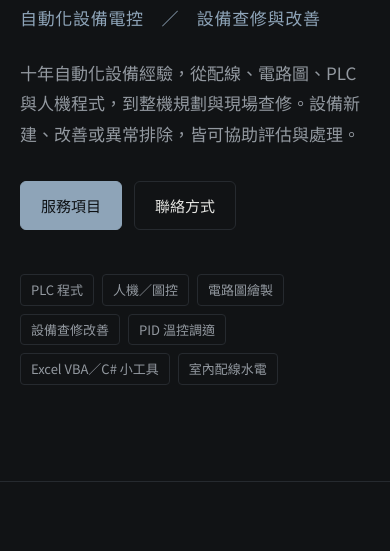
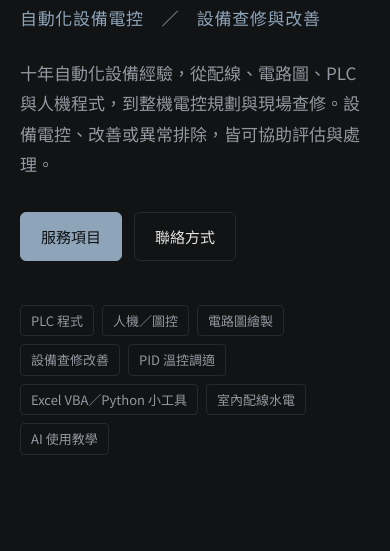
Before and after one commit to rayne-lrw/resume, a plain HTML site: page index.html in a window 390 px wide. Shown: the part 243-794 px from the top of the page. Drawn offline with Linux system fonts and the light colour scheme.

Commit message:
依回饋調整服務內容、移除實績、新增 AI 使用教學與回到最上按鈕
Co-Authored-By: Claude Opus 5.5 <noreply@anthropic.com>
Claude-Session: https://claude.ai/code/session_015hGFibcDYM9iiqdHF2fBiR

```diff
--- a/index.html
+++ b/index.html
@@ -86,6 +86,9 @@
   .card p { margin: 0 0 12px; color: var(--muted); font-size: 15px; }
   .card ul { margin: 0; padding-left: 1.1em; font-size: 15px; }
   .card ul li::marker { color: var(--muted); }
+  .card.wide { grid-column: 1 / -1; }
+  .card.wide ul { columns: 2; column-gap: 32px; }
+  @media (max-width: 640px) { .card.wide ul { columns: 1; } }
   .card .price { margin-top: 16px; padding-top: 12px; border-top: 1px solid var(--line); font-size: 13px; color: var(--muted); }
 
   /* 關於我 */
@@ -98,10 +101,6 @@
   .facts b { display: block; font-size: 17px; font-weight: 700; }
   .facts span { font-size: 13px; color: var(--muted); }
 
-  /* 實績 */
-  .work .thumb { aspect-ratio: 16/9; border-radius: 4px; margin: 0 0 18px; overflow: hidden; background: var(--accent-soft); }
-  .work .thumb img { width: 100%; height: 100%; object-fit: cover; filter: saturate(.8); }
-  .work .meta { font-size: 12px; color: var(--accent); letter-spacing: .1em; margin-bottom: 4px; }
 
   /* 流程 */
   .steps { counter-reset: s; display: grid; gap: 16px; grid-template-columns: repeat(auto-fit, minmax(200px, 1fr)); }
@@ -134,9 +133,21 @@
   .timeline b { display: block; font-weight: 500; }
   .timeline span { color: var(--muted); }
   @media (max-width: 520px) { .timeline li { grid-template-columns: 1fr; gap: 0; } }
+
+  /* 回到最上 */
+  .to-top {
+    position: fixed; right: 20px; bottom: 20px; z-index: 20;
+    width: 44px; height: 44px; border-radius: var(--radius);
+    display: grid; place-items: center;
+    background: var(--surface); color: var(--text); border: 1px solid var(--line);
+    opacity: 0; pointer-events: none; transform: translateY(8px);
+    transition: opacity .2s, transform .2s, border-color .2s;
+  }
+  .to-top.show { opacity: 1; pointer-events: auto; transform: none; }
+  .to-top:hover { border-color: var(--accent); }
 </style>
 </head>
-<body>
+<body id="top">
 
 <!--
   ============================================================
@@ -153,7 +164,6 @@
     <a class="brand" href="#top">羅睿文</a>
     <ul>
       <li><a href="#services">服務項目</a></li>
-      <li><a href="#work">實績案例</a></li>
       <li><a href="#skills">技術能力</a></li>
       <li><a href="#about">關於我</a></li>
     </ul>
@@ -161,15 +171,15 @@
   </div>
 </nav>
 
-<main id="top">
+<main>
 
   <!-- ===== 首屏 ===== -->
   <header class="hero">
     <div class="wrap">
-      <div class="eyebrow">彰化埔心　·　中部地區　·　可遠端</div>
+      <div class="eyebrow">中部地區</div>
       <h1>羅睿文</h1>
       <p class="role">自動化設備電控　／　設備查修與改善</p>
-      <p class="lead">十年自動化設備經驗，從配線、電路圖、PLC 與人機程式，到整機規劃與現場查修。設備新建、改善或異常排除，皆可協助評估與處理。</p>
+      <p class="lead">十年自動化設備經驗，從配線、電路圖、PLC 與人機程式，到整機電控規劃與現場查修。設備電控、改善或異常排除，皆可協助評估與處理。</p>
       <div class="actions">
         <a class="btn primary" href="#services">服務項目</a>
         <a class="btn" href="#contact">聯絡方式</a>
@@ -180,8 +190,9 @@
         <li>電路圖繪製</li>
         <li>設備查修改善</li>
         <li>PID 溫控調適</li>
-        <li>Excel VBA／C# 小工具</li>
+        <li>Excel VBA／Python 小工具</li>
         <li>室內配線水電</li>
+        <li>AI 使用教學</li>
       </ul>
     </div>
   </header>
@@ -197,14 +208,14 @@
       <div class="grid">
         <div class="card">
           <h3>自動化設備電控</h3>
-          <p>新設備從無到有，或舊設備要升級自動化。</p>
+          <p>新設備的電控規劃，或舊設備要升級自動化。</p>
           <ul>
             <li>PLC 程式撰寫（LD／ST／SFC）</li>
             <li>人機介面、電腦圖控畫面規劃</li>
             <li>伺服、變頻器、感測器整合</li>
             <li>整機電控規劃與試機上線</li>
           </ul>
-          <div class="price">台達、三菱、基恩斯、AB、Codesys</div>
+          <div class="price">台達、三菱、基恩斯、AB</div>
         </div>
         <div class="card">
           <h3>設備查修與改善</h3>
@@ -221,7 +232,7 @@
           <h3>電路圖繪製＆BOM</h3>
           <p>沒有圖面、圖面跟現場對不起來，或新案需要出圖。</p>
           <ul>
-            <li>AutoCAD／Visio 電路圖繪製</li>
+            <li>AutoCAD 電路圖繪製</li>
             <li>現場配線反推補圖</li>
             <li>材料 BOM 表開立</li>
             <li>配電盤、電氣箱配線規劃</li>
@@ -233,7 +244,7 @@
           <p>重複的手工作業，交給程式自動處理。</p>
           <ul>
             <li>Excel 函數、VBA 自動化報表</li>
-            <li>C# 桌面小工具開發</li>
+            <li>Python 小工具開發</li>
             <li>MySQL／Access／MSSQL 資料庫應用</li>
             <li>Modbus RTU、TCP/IP 設備通訊收資料</li>
           </ul>
@@ -248,69 +259,46 @@
             <li>配管、拉線</li>
             <li>簡易自來水管配管</li>
           </ul>
-          <div class="price">以彰化周邊為主</div>
+          <div class="price">中部地區，其他地區須詳談</div>
         </div>
         <div class="card">
           <h3>教育訓練＆技術文件</h3>
           <p>設備交機後，讓現場人員看得懂、用得順。</p>
           <ul>
             <li>操作與維護教學手冊製作</li>
-            <li>新人教育訓練</li>
+            <li>教育訓練</li>
             <li>設備資料彙整、訂立作業規則</li>
           </ul>
           <div class="price">交機後的文件與訓練</div>
+        </div>
+        <div class="card wide">
+          <h3>AI 使用教學</h3>
+          <p>同樣是用 AI，問法不同，結果差很多。</p>
+          <ul>
+            <li>有效率的 AI 對談與提問方式</li>
+            <li>把需求寫成 AI 看得懂的指令</li>
+            <li>用 AI 整理資料、寫文件、做小工具</li>
+            <li>依你的實際工作內容示範</li>
+          </ul>
+          <div class="price">個人或團隊皆可</div>
         </div>
       </div>
     </div>
   </section>
 
-  <!-- ===== 02 實績案例 ===== -->
-  <section id="work">
-    <div class="wrap">
-      <div class="sec-head">
-        <div class="num">02 · WORK</div>
-        <h2>實績</h2>
-        <p>部分代表性的工作內容。</p>
-      </div>
-      <div class="grid two">
-        <div class="card work">
-          <div class="thumb"><img src="images/workbench.jpg" alt="電控配線與測試工作台"></div>
-          <div class="meta">溫控 PID 調適</div>
-          <h3>熱壓機升溫速率 3℃ → 5℃／分</h3>
-          <p>電熱式熱壓機是斜率升溫，目標溫度會隨時間一直變，原本最多每分鐘升 3℃，跟不上曲線。我深入研究 PID 調整，把升溫曲線優化到每分鐘 5℃，而且能跟上目標溫度。</p>
-        </div>
-        <div class="card work">
-          <div class="thumb"><img src="images/circuit.jpg" alt="馬達控制電路圖範例"></div>
-          <div class="meta">電路圖繪製</div>
-          <h3>動力與控制迴路圖面</h3>
-          <p>從電源、斷路器、電磁接觸器到馬達與 DC24V 控制迴路，完整規劃並繪製電路圖，現場配線與日後維修都有圖可依。</p>
-        </div>
-        <div class="card work">
-          <div class="meta">海外試機驗收</div>
-          <h3>日本驗收、中國上線</h3>
-          <p>赴日本出差完成設備試機驗收；赴中國現場處理全自動流程的缺漏，讓設備順利上線。</p>
-        </div>
-        <div class="card work">
-          <div class="meta">客戶信任</div>
-          <h3>被客戶指定上門維修</h3>
-          <p>站在客戶的角度把設備問題處理到位，曾有客戶指定由我到場維修。</p>
-        </div>
-      </div>
-    </div>
-  </section>
 
-  <!-- ===== 03 技術能力 ===== -->
+  <!-- ===== 02 技術能力 ===== -->
   <section id="skills">
     <div class="wrap">
       <div class="sec-head">
-        <div class="num">03 · SKILLS</div>
+        <div class="num">02 · SKILLS</div>
         <h2>技術能力</h2>
-        <p>AB PLC、iFIX、InduSoft、MySQL、PID 等，皆是以既有經驗自學至獨立作業。</p>
+        <p>AB PLC、iFIX、InduSoft、MySQL、PID 等，皆是以既有經驗自學至獨立作業；現在再加上 AI 協作，上手新系統、開發新工具都更快。</p>
       </div>
       <div class="skills">
         <div class="card">
           <h3>PLC</h3>
-          <ul class="chips"><li>台達</li><li>三菱</li><li>基恩斯</li><li>AB</li><li>Codesys</li><li>LD</li><li>ST</li><li>SFC</li></ul>
+          <ul class="chips"><li>台達</li><li>三菱</li><li>基恩斯</li><li>AB</li><li>LD</li><li>ST</li><li>SFC</li></ul>
         </div>
         <div class="card">
           <h3>人機／圖控</h3>
@@ -318,7 +306,7 @@
         </div>
         <div class="card">
           <h3>程式＆資料庫</h3>
-          <ul class="chips"><li>C#</li><li>ASP.NET</li><li>VBA</li><li>VBScript</li><li>MySQL</li><li>MSSQL</li><li>Access</li><li>Git</li></ul>
+          <ul class="chips"><li>Python</li><li>HTML</li><li>VBA</li><li>VBScript</li><li>MySQL</li><li>MSSQL</li><li>Access</li><li>Git</li></ul>
         </div>
         <div class="card">
           <h3>通訊＆驅動</h3>
@@ -326,11 +314,7 @@
         </div>
         <div class="card">
           <h3>繪圖＆文書</h3>
-          <ul class="chips"><li>AutoCAD</li><li>Solid Edge</li><li>Visio</li><li>Excel 函數／樞紐</li><li>Outlook</li></ul>
-        </div>
-        <div class="card">
-          <h3>設備類型經驗</h3>
-          <ul class="chips"><li>PCB 壓合機</li><li>切張機</li><li>鋼構加工機</li><li>面板業無塵室設備</li><li>沖床配電盤</li><li>客製化設備</li></ul>
+          <ul class="chips"><li>AutoCAD</li><li>Excel 函數／樞紐</li></ul>
         </div>
       </div>
       <div class="certs">
@@ -342,13 +326,13 @@
     </div>
   </section>
 
-  <!-- ===== 04 關於我 ===== -->
+  <!-- ===== 03 關於我 ===== -->
   <section id="about">
     <div class="wrap about">
       <div class="avatar"><img src="images/avatar.jpg" alt="羅睿文"></div>
       <div>
         <div class="sec-head">
-          <div class="num">04 · ABOUT</div>
+          <div class="num">03 · ABOUT</div>
           <h2>關於我</h2>
         </div>
         <p>我是睿文，平常喜歡探索沒碰過的東西，也喜歡想一些哲學問題。這份好奇心讓我在自動化這條路上走了十多年，從配線、看圖開始，慢慢學會畫電路圖、寫程式、規劃整台設備。</p>
@@ -364,27 +348,27 @@
   </section>
 
 
-  <!-- ===== 05 合作流程 ===== -->
+  <!-- ===== 04 合作流程 ===== -->
   <section id="process">
     <div class="wrap">
       <div class="sec-head">
-        <div class="num">05 · PROCESS</div>
+        <div class="num">04 · PROCESS</div>
         <h2>合作流程</h2>
       </div>
       <div class="steps">
         <div class="card"><h3>聊需求</h3><p>先說說設備狀況或想做的事，照片、影片、圖面都歡迎。</p></div>
-        <div class="card"><h3>評估方案</h3><p>說明做法、需要的時間與費用，把話說在前頭。</p></div>
+        <div class="card"><h3>評估方案</h3><p>說明做法、需要的時間與費用，並列出可能的風險。</p></div>
         <div class="card"><h3>執行</h3><p>到場或遠端進行，過程中隨時回報。</p></div>
         <div class="card"><h3>交付＆說明</h3><p>交付成果與文件，教會你的人怎麼用、怎麼維護。</p></div>
       </div>
     </div>
   </section>
 
-  <!-- ===== 06 常見問題 ===== -->
+  <!-- ===== 05 常見問題 ===== -->
   <section id="faq">
     <div class="wrap">
       <div class="sec-head">
-        <div class="num">06 · FAQ</div>
+        <div class="num">05 · FAQ</div>
         <h2>常見問題</h2>
       </div>
       <details>
@@ -393,24 +377,24 @@
       </details>
       <details>
         <summary>可以到場嗎？服務範圍在哪？</summary>
-        <p>我住在彰化埔心，中部地區都可以到場。程式、圖面、小工具類的需求也可以遠端進行。</p>
+        <p>中部地區都可以到場，其他地區須詳談。程式、圖面、小工具類的需求也可以遠端進行。</p>
       </details>
       <details>
         <summary>怎麼收費？</summary>
-        <p>依需求內容評估報價，會在開始前講清楚，不會做到一半才加價。</p>
+        <p>依需求內容評估報價，開始前會先說明費用與可能的變數。若執行中遇到突發狀況需要調整，會先和你討論再進行。</p>
       </details>
       <details>
         <summary>為什麼打電話你沒接？</summary>
-        <p>我不接聽未知來電，麻煩先用 Email 留言，說明一下需求，我會盡快回覆。</p>
+        <p>未知來電我不一定會接聽，建議先用 Email 留言，說明一下需求，我會盡快回覆。</p>
       </details>
     </div>
   </section>
 
-  <!-- ===== 07 聯絡 ===== -->
+  <!-- ===== 06 聯絡 ===== -->
   <section id="contact" class="contact">
     <div class="wrap">
       <div class="sec-head">
-        <div class="num">07 · CONTACT</div>
+        <div class="num">06 · CONTACT</div>
         <h2>聯絡方式</h2>
         <p>請以 Email 簡述需求，可附上照片或圖面，收到後會盡快回覆。</p>
       </div>
@@ -428,5 +412,18 @@
   <div class="wrap">© 2026 羅睿文</div>
 </footer>
 
+<!-- 回到最上 -->
+<a class="to-top" href="#top" aria-label="回到最上方">
+  <svg viewBox="0 0 24 24" width="20" height="20" fill="none" stroke="currentColor" stroke-width="2" stroke-linecap="round" stroke-linejoin="round"><path d="M12 19V5"/><path d="M5 12l7-7 7 7"/></svg>
+</a>
+<script>
+  (function () {
+    var btn = document.querySelector('.to-top');
+    function update() { btn.classList.toggle('show', window.scrollY > 400); }
+    window.addEventListener('scroll', update, { passive: true });
+    update();
+  })();
+</script>
+
 </body>
 </html>
```
Also changed, not shown: images/circuit.jpg (deleted), images/workbench.jpg (deleted).
